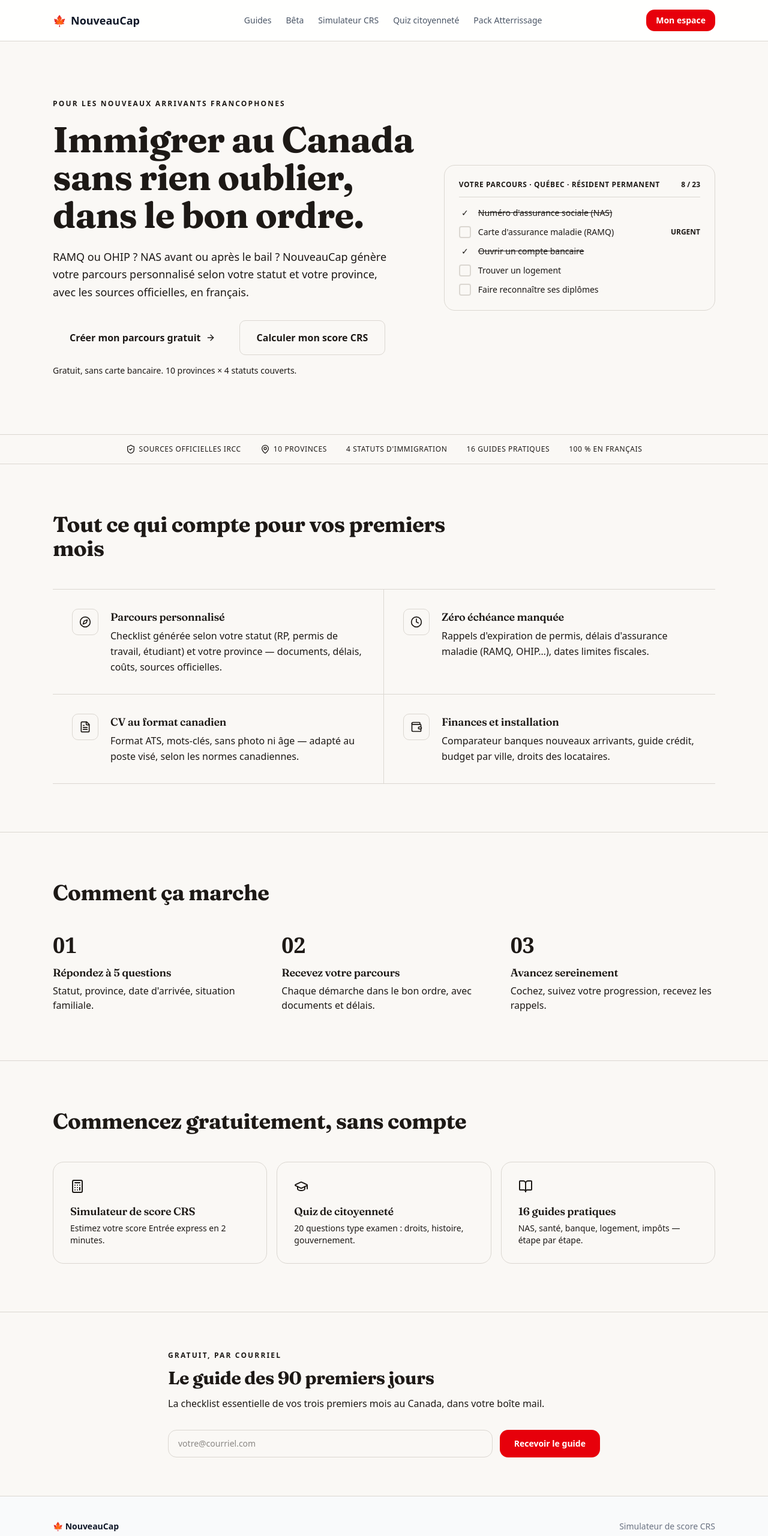
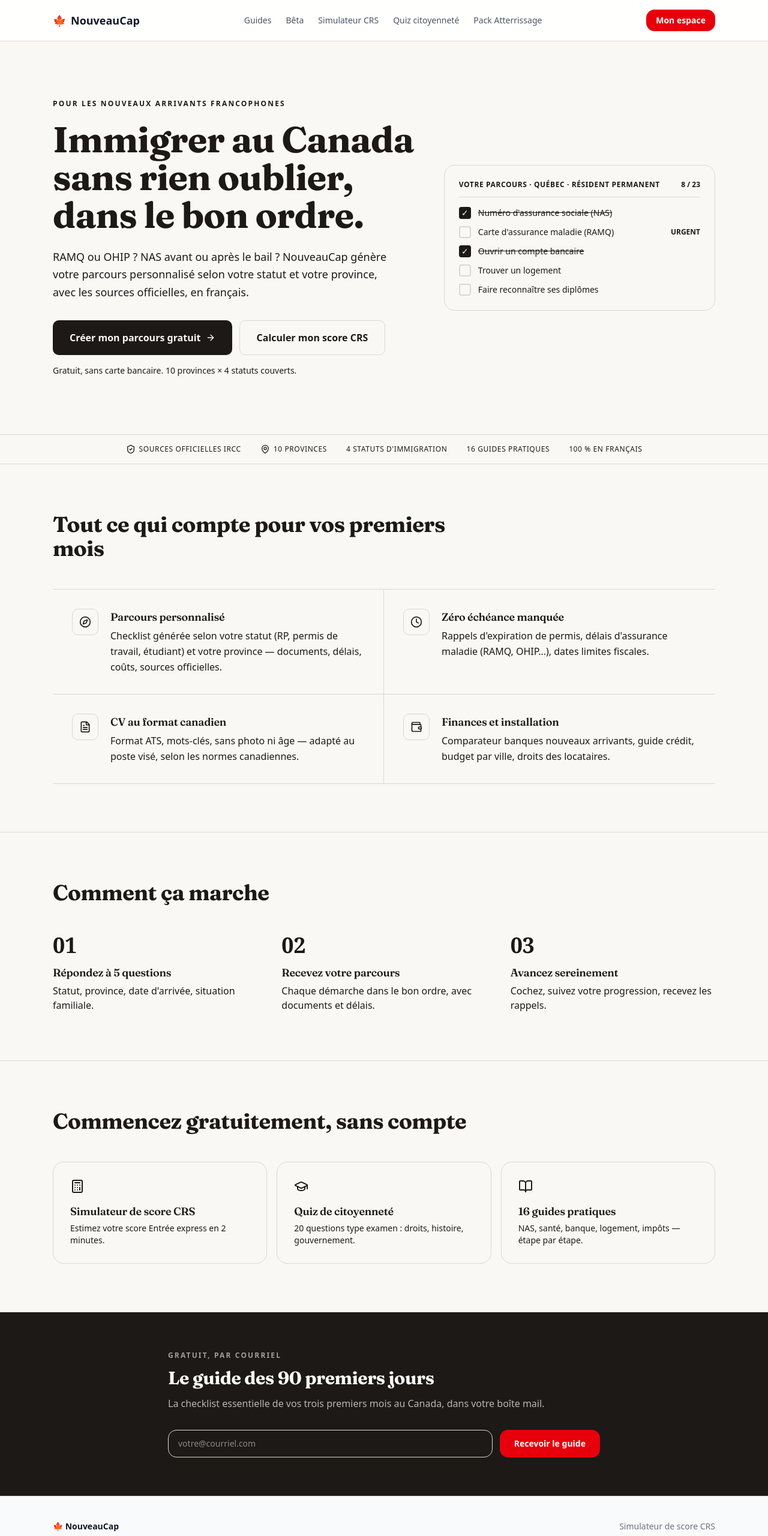
Before and after one commit to doualajames/NouveauCap, a Next.js app: page / in a window 1280 px wide. Shown: the top 2561 px of the page at 60% size. Built offline with nearby package versions, Linux system fonts and the light colour scheme.

Commit message:
fix(design): landing utilise des valeurs hsl arbitraires (bg-primary/bg-foreground non émis en Tailwind v4 sur cette route)

```diff
--- a/src/app/page.tsx
+++ b/src/app/page.tsx
@@ -57,7 +57,7 @@
             <div className="mt-8 flex flex-col gap-3 sm:flex-row">
               <Link
                 href="/app"
-                className="inline-flex items-center justify-center gap-2 rounded-lg bg-primary px-7 py-4 text-base font-semibold text-primary-foreground transition-opacity hover:opacity-90"
+                className="inline-flex items-center justify-center gap-2 rounded-lg bg-[hsl(var(--foreground))] px-7 py-4 text-base font-semibold text-[hsl(var(--background))] transition-opacity hover:opacity-90"
               >
                 Créer mon parcours gratuit <ArrowRight className="h-4 w-4" />
               </Link>
@@ -88,7 +88,7 @@
                 { t: 'Faire reconnaître ses diplômes', urgent: false },
               ].map((x, i) => (
                 <li key={i} className="flex items-center gap-3">
-                  <span className={`flex h-5 w-5 flex-none items-center justify-center rounded ${x.done ? 'bg-primary text-primary-foreground' : x.urgent ? 'border-2 border-destructive' : 'border-2 border-foreground/60'}`}>
+                  <span className={`flex h-5 w-5 flex-none items-center justify-center rounded ${x.done ? 'bg-[hsl(var(--foreground))] text-[hsl(var(--background))]' : x.urgent ? 'border-2 border-destructive' : 'border-2 border-foreground/60'}`}>
                     {x.done ? '✓' : ''}
                   </span>
                   <span className={x.done ? 'text-muted-foreground line-through' : 'font-medium'}>{x.t}</span>
@@ -173,11 +173,11 @@
       </section>
 
       {/* Capture email — éditorial, pas de dégradé rouge */}
-      <section className="border-t border-foreground/80 bg-primary text-primary-foreground">
+      <section className="border-t border-foreground/80 bg-[hsl(var(--foreground))] text-[hsl(var(--background))]">
         <div className="mx-auto max-w-3xl px-6 py-16">
-          <p className="text-xs font-semibold uppercase tracking-[0.18em] text-primary-foreground/60">Gratuit, par courriel</p>
+          <p className="text-xs font-semibold uppercase tracking-[0.18em] text-[hsl(var(--background)/0.6)]">Gratuit, par courriel</p>
           <h2 className="mt-3 text-3xl font-bold">Le guide des 90 premiers jours</h2>
-          <p className="mt-3 text-primary-foreground/70">
+          <p className="mt-3 text-[hsl(var(--background)/0.7)]">
             La checklist essentielle de vos trois premiers mois au Canada, dans votre boîte mail.
           </p>
           <div className="mt-8">
```
